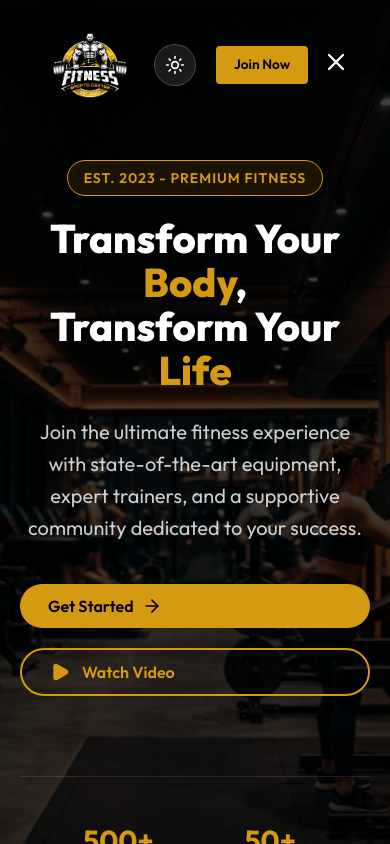
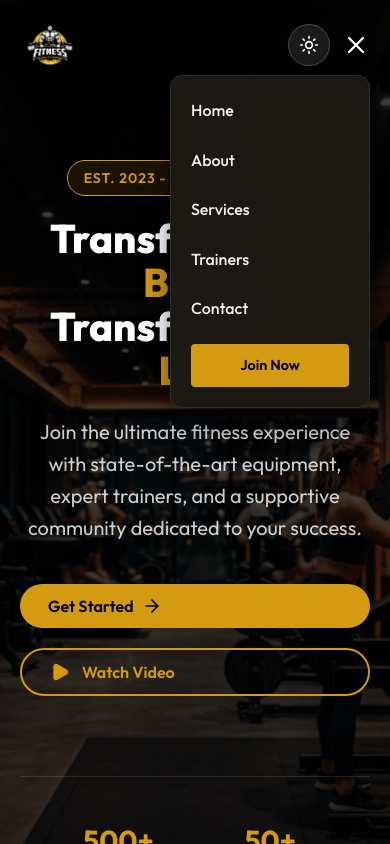
Before and after one commit to Msahan16/Fitness, a Next.js app: page / in a window 390 px wide. Both pictures are taken after a click on the button 335 px from the left and 65 px from the top of the page. Shown: the top 844 px of the page. Built offline with nearby package versions, Linux system fonts and the light colour scheme.

Commit message:
feat: replace full-screen mobile menu with a compact dropdown

```diff
--- a/src/components/Navbar.module.css
+++ b/src/components/Navbar.module.css
@@ -27,8 +27,9 @@
   display: flex;
   justify-content: space-between;
   align-items: center;
-   max-width: 100% !important;
-  padding: 0 40px !important;}
+  margin: 0 auto;
+  position: relative;
+}
 
 .logo {
   display: flex;
@@ -126,12 +127,98 @@
   color: inherit;
 }
 
+@media (max-width: 992px) {
+  .logo img {
+    height: 60px !important;
+  }
+  .scrolled .logo img {
+    height: 40px !important;
+  }
+}
+
 @media (max-width: 768px) {
   .navLinks {
     display: none;
   }
 
+  .navContainer {
+    padding: 0 20px !important;
+  }
+
   .mobileMenuBtn {
+    display: flex;
+    align-items: center;
+    justify-content: center;
+    color: inherit;
+    z-index: 1001;
+  }
+
+  .rightSection {
+    gap: 12px;
+  }
+
+  /* Desktop CTA hidden on mobile if wanted, or kept small */
+  .cta {
+    display: none;
+  }
+
+  .scrolled .cta {
+    display: none;
+  }
+
+  /* Mobile Menu Dropdown Styles */
+  .mobileMenu {
+    position: absolute;
+    top: 100%;
+    right: 20px;
+    width: 200px;
+    background: var(--surface);
+    border: 1px solid var(--border);
+    border-radius: 12px;
+    padding: 10px 0;
+    box-shadow: 0 10px 30px rgba(0, 0, 0, 0.5);
     display: block;
+    transform: translateY(10px);
+    opacity: 0;
+    visibility: hidden;
+    transition: all 0.3s ease;
+    z-index: 1000;
+  }
+
+  .mobileMenuVisible {
+    transform: translateY(0);
+    opacity: 1;
+    visibility: visible;
+  }
+
+  .mobileNavLinks {
+    display: flex;
+    flex-direction: column;
+    gap: 0;
+    list-style: none;
+    width: 100%;
+    padding: 0;
+  }
+
+  .mobileNavLink {
+    display: block;
+    padding: 12px 20px;
+    font-size: 1rem;
+    font-weight: 500;
+    color: var(--foreground);
+    transition: var(--transition);
+  }
+
+  .mobileNavLink:hover {
+    background: var(--surface-hover);
+    color: var(--primary);
+  }
+
+  .mobileCta {
+    display: block !important;
+    margin: 10px 20px;
+    text-align: center;
+    font-size: 0.9rem;
+    padding: 10px;
   }
 }
--- a/src/components/Navbar.tsx
+++ b/src/components/Navbar.tsx
@@ -69,14 +69,41 @@ const Navbar = () => {
             <Link href="#contact" className={styles.cta}>
               Join Now
             </Link>
+
+            <button
+              className={styles.mobileMenuBtn}
+              onClick={() => setMobileMenuOpen(!mobileMenuOpen)}
+              aria-label="Menu"
+            >
+              {mobileMenuOpen ? <X size={28} /> : <Menu size={28} />}
+            </button>
           </div>
 
-          <button
-            className={styles.mobileMenuBtn}
-            onClick={() => setMobileMenuOpen(!mobileMenuOpen)}
-          >
-            {mobileMenuOpen ? <X size={28} /> : <Menu size={28} />}
-          </button>
+          {/* Mobile Menu Dropdown */}
+          <div className={`${styles.mobileMenu} ${mobileMenuOpen ? styles.mobileMenuVisible : ""}`}>
+            <ul className={styles.mobileNavLinks}>
+              {navLinks.map((link) => (
+                <li key={link.name}>
+                  <Link
+                    href={link.href}
+                    className={styles.mobileNavLink}
+                    onClick={() => setMobileMenuOpen(false)}
+                  >
+                    {link.name}
+                  </Link>
+                </li>
+              ))}
+              <li>
+                <Link
+                  href="#contact"
+                  className={`${styles.cta} ${styles.mobileCta}`}
+                  onClick={() => setMobileMenuOpen(false)}
+                >
+                  Join Now
+                </Link>
+              </li>
+            </ul>
+          </div>
         </div>
       </div>
     </nav>
```
